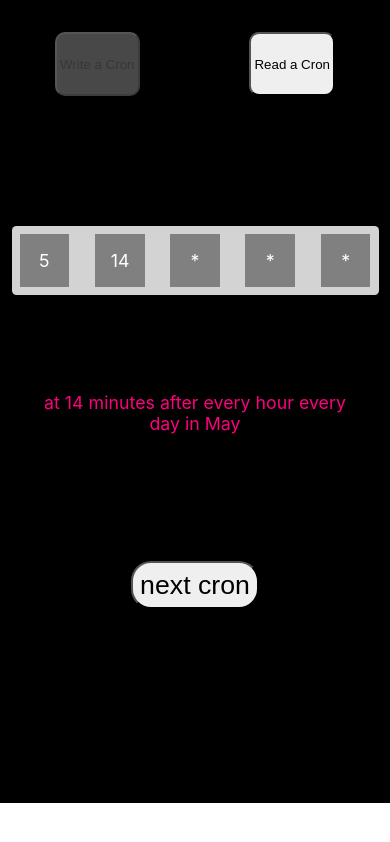
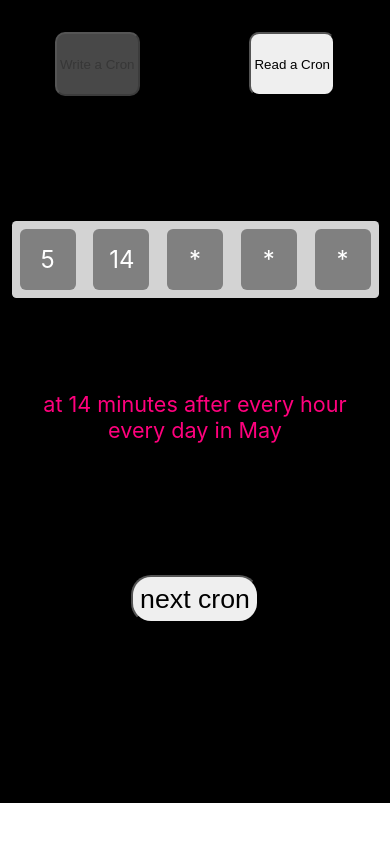
Before and after one commit to lpmi-13/cron-trigger, a React (Create React App) app: page / in a window 390 px wide. Built offline with nearby package versions, Linux system fonts and the light colour scheme.

Commit message:
adjust styles for different screens

```diff
--- a/src/App.scss
+++ b/src/App.scss
@@ -28,6 +28,7 @@
   }
 }
 
+
 .App-header {
   background-color: #000;
   color: #FF007D;
@@ -46,6 +47,11 @@
 }
 
 @media only screen and (min-width: 600px) {
+
+  .congrats {
+    font-size: 2.5rem;
+  }
+
   .cronSelection {
       width: 22em;
       margin: 1em auto;
@@ -61,9 +67,15 @@
 }
 
 @media only screen and (max-width: 599px) {
+
+  .congrats {
+    font-size: 1.5rem;
+  }
+
   .cronSelection {
       width: 90%;
       margin: 1em auto;
+      padding: 0.8em;
       justify-content: space-between;
       border-radius: 0.25em;
   }
@@ -71,6 +83,7 @@
   .cronPhrase {
     width: 85%;
     min-height: 5em;
+    font-size: 1.35rem;
   }
 
   .nextCron {
@@ -82,6 +95,8 @@
 
 .cronItem {
   width: 1em;
+  border-radius: 0.25em;
+  font-size: 1.5rem;
 }
 
 .App-link {
@@ -89,7 +104,6 @@
 }
 
 .congrats {
-  margin-top: .75em;
   &.inactive {
     visibility: hidden;
   }
```
